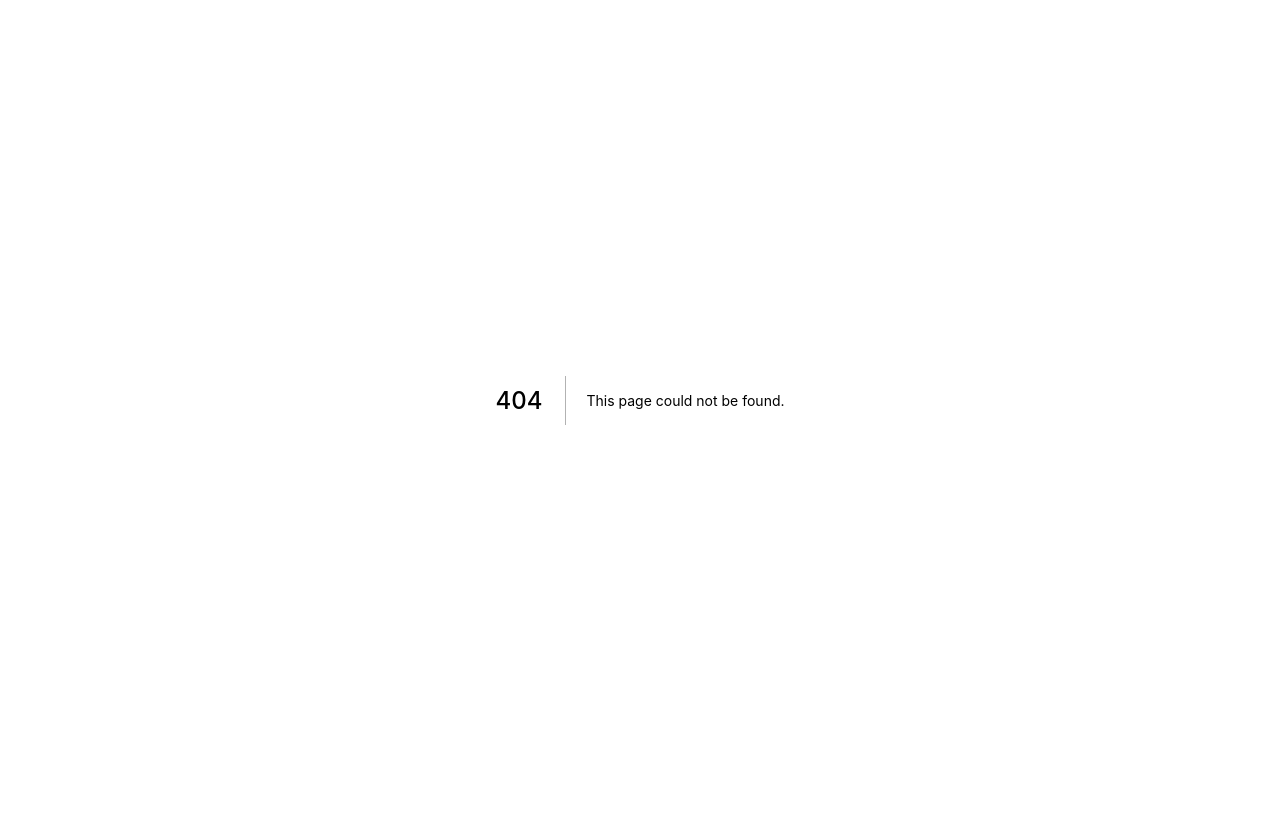
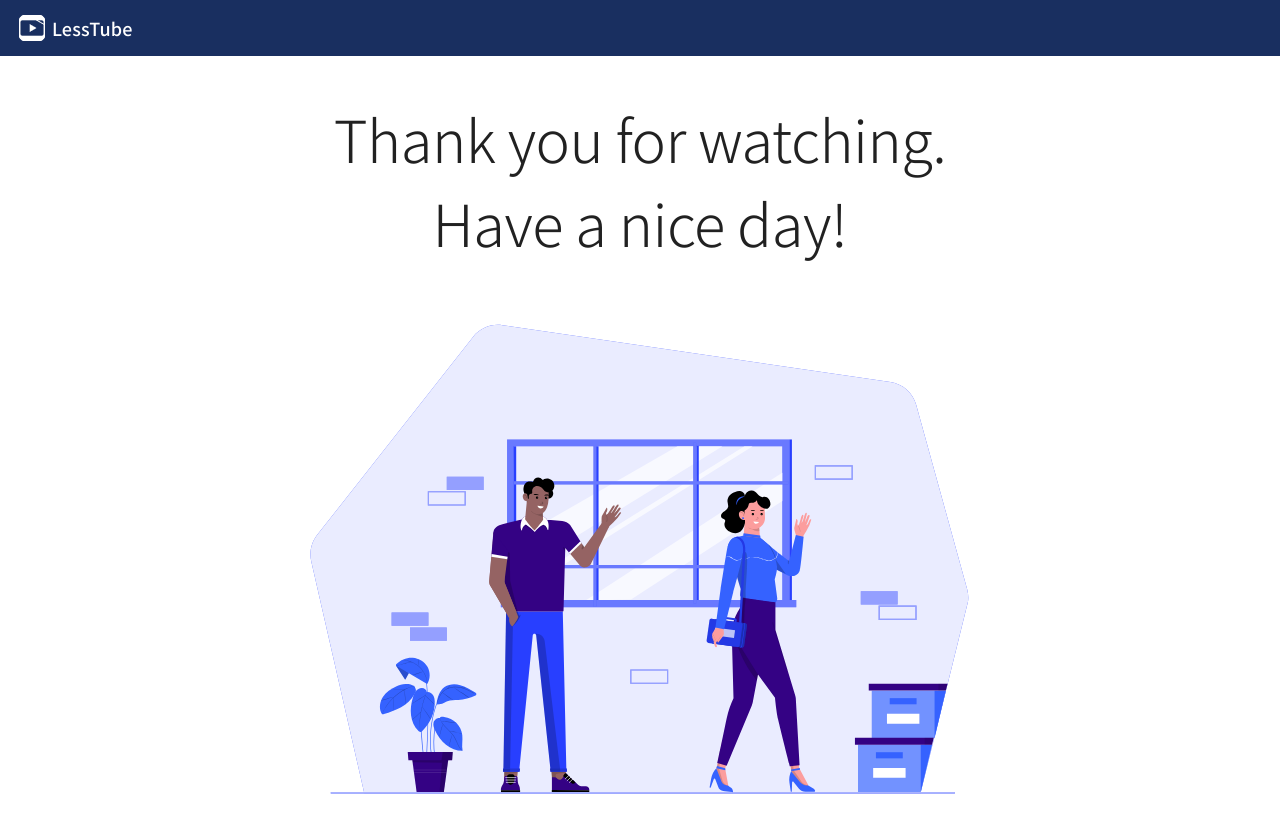
Before and after one commit to minguu42/lesstube, a Next.js app: page /finish in a window 1280 px wide. Before the commit this address had no page. Shown: the top 832 px of the page. Before the commit the page ends 800 px from the top, so only its background shows below. Built offline with nearby package versions, Linux system fonts and the light colour scheme.

Commit message:
<finish> の追加

```diff
--- /dev/null
+++ b/src/pages/finish/index.tsx
@@ -0,0 +1,36 @@
+import type { NextPage } from "next";
+import Image from "next/image";
+import Head from "next/head";
+
+import TopAppBar from "components/common/TopAppBar";
+import styles from "./styles.module.scss";
+
+const Finish: NextPage = () => (
+  <div>
+    <Head>
+      <title>Finish - LessTube</title>
+      <meta
+        name="description"
+        content="LessTube の Finish ページ. 動画を見終わった後に表示される."
+      />
+    </Head>
+
+    <TopAppBar />
+    <main className={styles.main}>
+      <h1 className={styles.message}>
+        Thank you for watching.
+        <br />
+        Have a nice day!
+      </h1>
+      <Image
+        src="/goodbye.svg"
+        alt="Goodbye Image"
+        width={920}
+        height={690}
+        className={styles.goodbyeImage}
+      />
+    </main>
+  </div>
+);
+
+export default Finish;
--- /dev/null
+++ b/src/pages/finish/styles.module.scss
@@ -0,0 +1,19 @@
+@use "src/styles/variables";
+
+.main {
+  display: flex;
+  flex-direction: column;
+  align-items: center;
+  padding: 40px 16px 0;
+}
+
+.message {
+  color: var(--c-on-background-high);
+  text-align: center;
+  @include variables.headline2;
+}
+
+.goodbyeImage {
+  top: -50px !important;
+  margin: 0 !important;
+}
```
Also changed, not shown: public/goodbye.svg (added).
